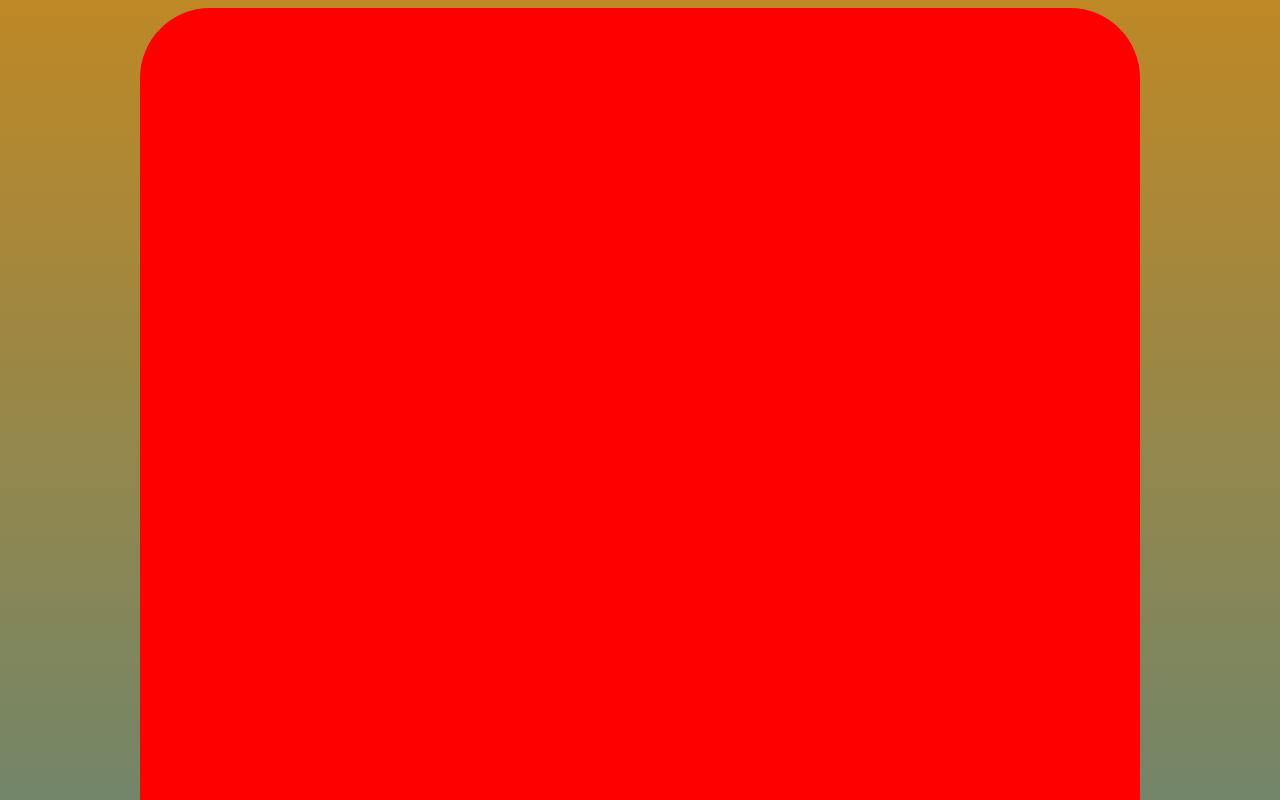
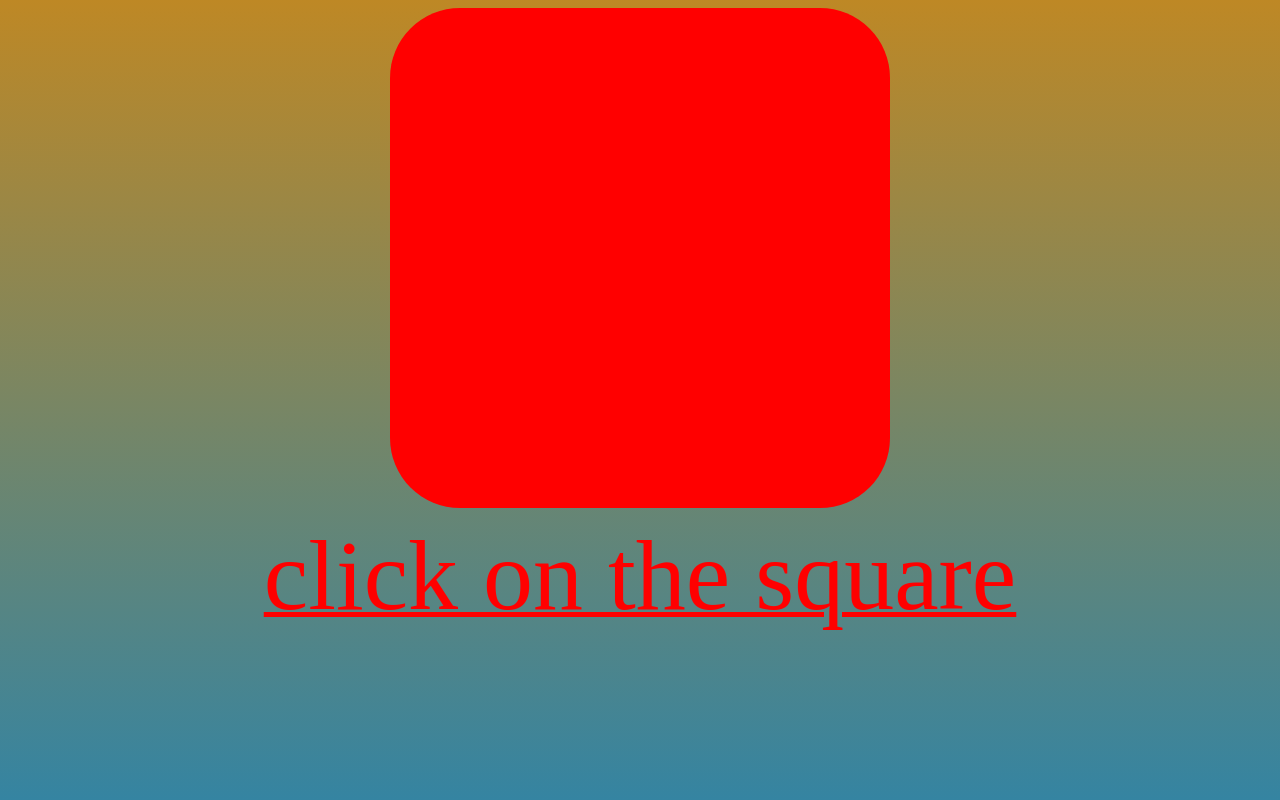
Before and after one commit to darkornithor0/Website, a plain HTML site: page index.html in a window 1280 px wide. Shown: the top 800 px of the page. Drawn offline with Linux system fonts and the light colour scheme; a web font is replaced by a local one.

Commit message:
Add files via upload

```diff
--- a/index.html
+++ b/index.html
@@ -12,15 +12,15 @@
      min-height:100vh ;
     }
     .c{
-     width: 1000px;
-     height: 1000px;
+     width: 500px;
+     height: 500px;
      background-color: red;
      border-radius: 70px;
      margin-bottom: 10px;
     }
     .t{
       color: red;
-      font-size: 200px;
+      font-size: 100px;
       font-family: 'Monsieur La Doulaise';
       margin: 0;
       text-decoration: underline;
```
